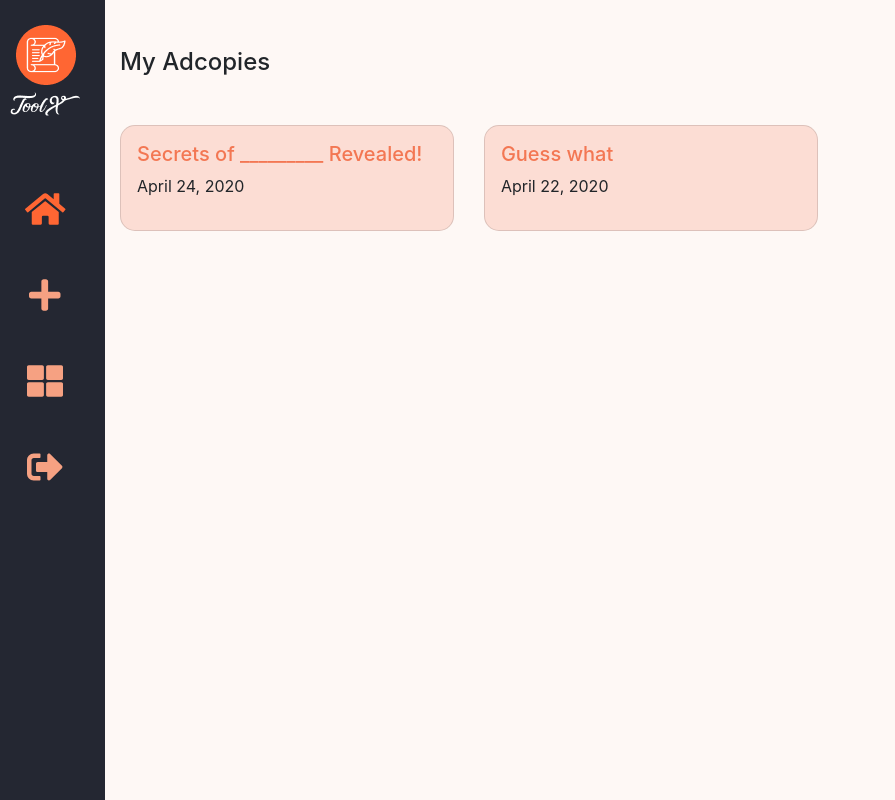
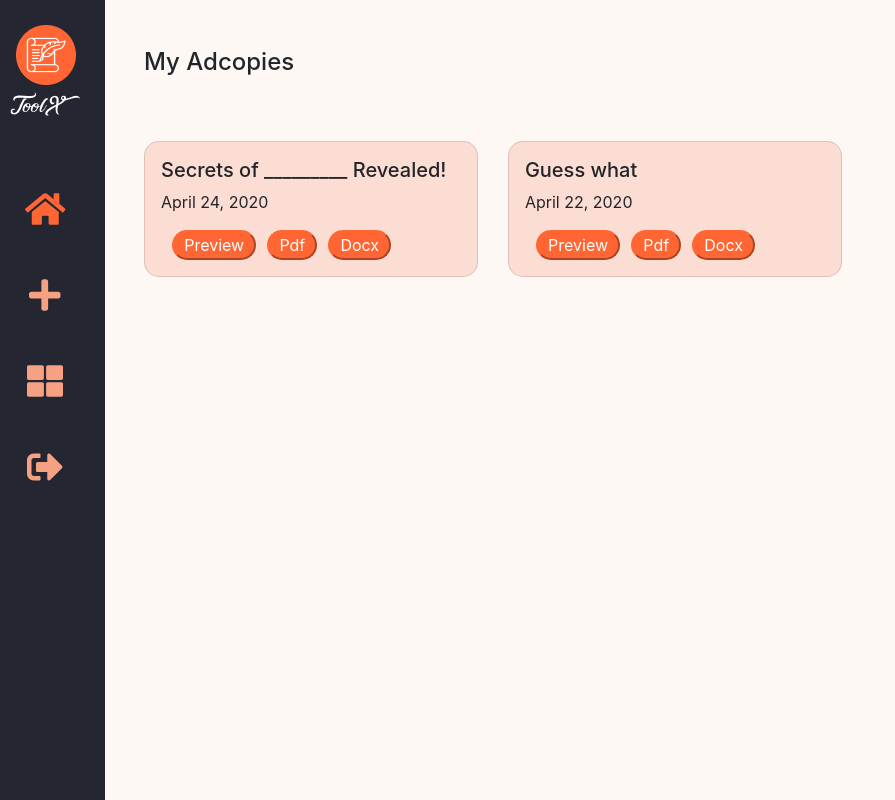
Before and after one commit to AzeezBello/toolx, a Django app: page /my_adcopies in a window 1280 px wide. Shown: the whole page, without its empty margins (0-895 px from the left). Run offline with Django 3.2, Linux system fonts and the light colour scheme; data comes from the database, SQL or seed files in the repository; both versions use the stored data as it was after the commit; some libraries are stand-ins or nearby versions.

Commit message:
docx done

```diff
--- a/instant_generator/templates/instant_generator/congratulation.html
+++ b/instant_generator/templates/instant_generator/congratulation.html
@@ -8,7 +8,7 @@
 
 
 <div class="row" >
-    <div class="col side-nav">
+    <div class="col sticky-top side-nav d-none d-lg-block">
         <a href="/">
           <img src="{% static '/img/alt-logo.png' %}" alt="logo" class="img-responsive">
         </a>
--- a/instant_generator/templates/instant_generator/create.html
+++ b/instant_generator/templates/instant_generator/create.html
@@ -6,7 +6,7 @@
 
 
 <div class="row" >
-    <div class="col sticky-top side-nav">
+    <div class="col sticky-top side-nav d-none d-lg-block">
         <a href="/">
           <img src="{% static '/img/alt-logo.png' %}" alt="logo" class="img-responsive">
         </a>
--- a/instant_generator/templates/instant_generator/dashboard.html
+++ b/instant_generator/templates/instant_generator/dashboard.html
@@ -8,7 +8,7 @@
 
 
 <div class="row" >
-    <div class="col side-nav">
+    <div class="col sticky-top side-nav d-none d-lg-block">
         <a href="/">
           <img src="{% static '/img/alt-logo.png' %}" alt="logo" class="img-responsive">
         </a>
--- a/instant_generator/templates/instant_generator/my_adcopies.html
+++ b/instant_generator/templates/instant_generator/my_adcopies.html
@@ -8,22 +8,29 @@
 
 
 <div class="row" >
-    <div class="col side-nav">
+    <div class="col sticky-top side-nav d-none d-lg-block">
         <a href="/">
           <img src="{% static '/img/alt-logo.png' %}" alt="logo" class="img-responsive">
         </a>
         {% block icon-bar %} {% include 'icon-bar.html' %} {% endblock icon-bar %}
     </div>
 
-    <div class="col-10 mt-5">
+    <div class="col-10 mt-5 ml-4">
         <h4>My Adcopies </h4>
 
             <div class="row mt-5">
                 {% for adcopy in adcopies %}
-                    <div class="col-lg-4 col-md-4 col-sm-12 col-xs-12">
-                        <div class="my_adcopies card p-3">
-                            <h5><a href="{% url 'preview' adcopy.pk%}" target="_blank">{{ adcopy.Get_Attention}}</a></h5>
+                    <div class="col-lg-4 col-md-4 col-sm-12 col-xs-12 mt-3">
+                        <div class="my_adcopies card p-3 clearfix">
+                            <h5>{{ adcopy.Get_Attention}}</h5>
                             <p> {{ adcopy.created_on.date }}</p>
+
+                            <div class="btn-group">
+                                 <a href="{% url 'preview' adcopy.pk%}"><button class="card-xbtn btn-primary btn-md center-block">Preview</button></a>
+                                 <a href="{% url 'pdf' adcopy.pk%}" target="_blank"><button class="card-xbtn btn-primary btn-md center-block">Pdf</button></a>
+                                 <a href="{% url 'docx' adcopy.pk%}" target="_blank"><button class="card-xbtn btn-primary btn-md center-block">Docx</button></a>
+                             </div>
+
                         </div>
                     </div>
                 {% endfor %}
--- a/instant_generator/urls.py
+++ b/instant_generator/urls.py
@@ -12,4 +12,6 @@ urlpatterns = [
     path('congratulation/', views.congratulation, name='congratulation'),
     path('my_adcopies', views.my_adcopies, name='my_adcopies'),
     path('preview/<int:pk>', views.preview, name='preview'),
+    path('pdf/<int:pk>', views.pdf, name='pdf'),
+    path('docx/<int:pk>', views.docx, name='docx'),
 ]
--- a/instant_generator/views.py
+++ b/instant_generator/views.py
@@ -14,6 +14,9 @@ from django.db import transaction
 from io import BytesIO
 from reportlab.pdfgen import canvas
 from django.http import HttpResponse, response
+
+from docx import Document
+from docx.shared import Inches
 
 
 from reportlab.platypus import SimpleDocTemplate, Paragraph, PageBreak, Spacer
@@ -135,8 +138,17 @@ def my_adcopies(request):
 
 def preview(request, pk):
     generated = InstantGenerator.objects.get(user=request.user, pk=pk)
+    context = {
+        "generated": generated,
+    }
+
+    return render(request, 'instant_generator/preview.html', context)
+
+
+def pdf(request, pk):
+    generated = InstantGenerator.objects.get(user=request.user, pk=pk)
     response = HttpResponse(content_type='application/pdf')
-    response['Content-Disposition'] = 'inline; filename="Sales Letter.pdf"'
+    response['Content-Disposition'] = 'attachment; filename="Sales Letter.pdf"'
 
     pdf_buffer = BytesIO()
     # pagesize = (140 * mm, 216 * mm)  # width, height
@@ -216,3 +228,26 @@ def preview(request, pk):
     response.write(pdf)
 
     return response
+
+
+def docx(request, pk):
+    generated = InstantGenerator.objects.get(user=request.user, pk=pk)
+    document = Document()
+    document.add_heading(generated.Get_Attention, 0)
+    document.add_paragraph(generated.Identify_the_Problem_Your_Audience_Have)
+    document.add_paragraph(generated.Provide_the_Solution)
+    document.add_paragraph(generated.Present_your_Credentials)
+    document.add_paragraph(generated.Show_the_Benefits)
+    document.add_paragraph(generated.Give_Social_Proof)
+    document.add_paragraph(generated.Make_Your_Offer)
+    document.add_paragraph(generated.Give_a_Guarantee)
+    document.add_paragraph(generated.Inject_Scarcity)
+    document.add_paragraph(generated.Call_to_action)
+    document.add_paragraph(generated.Give_a_Warning)
+    document.add_paragraph(generated.Close_with_a_Reminder)
+
+    response = HttpResponse(content_type='application/vnd.openxmlformats-officedocument.wordprocessingml.document')
+    response['Content-Disposition'] = 'attachment; filename=Sales Letter.docx'
+    document.save(response)
+
+    return response
--- a/requirements.txt
+++ b/requirements.txt
@@ -12,3 +12,5 @@ whitenoise
 django-heroku
 django-tinymce
 reportlab
+python-docx
+django-social-share
--- a/static/css/toolx.css
+++ b/static/css/toolx.css
@@ -109,9 +109,23 @@ a:hover{
 .my_adcopies{
     background: #FCDDD4;
     border-radius: 15px;
-
 }
-
+.card-xbtn {
+    margin-left: 0.7rem;
+    background-color:  #FF6633;
+    border-color: #FF6633;
+    color: white;
+    border-radius: 5rem;
+    display: inline-block;
+    vertical-align: top;
+    padding-left: 10px;
+    padding-right: 10px;
+}
+.card-xbtn:hover{
+    background-color: #242732;
+    border-color:  #242732;
+    color: #FFFFFF;
+}
 footer{
     background: #333748;
     color: #FFFFFF;
--- a/toolx/settings.py
+++ b/toolx/settings.py
@@ -43,6 +43,7 @@ INSTALLED_APPS = [
     'django.contrib.staticfiles',
     'crispy_forms',
     'tinymce',
+    'django_social_share',
     'instant_generator',
 ]
 
```
Also changed, not shown: instant_generator/templates/instant_generator/preview.html (+8 -4 lines), db.sqlite3.
